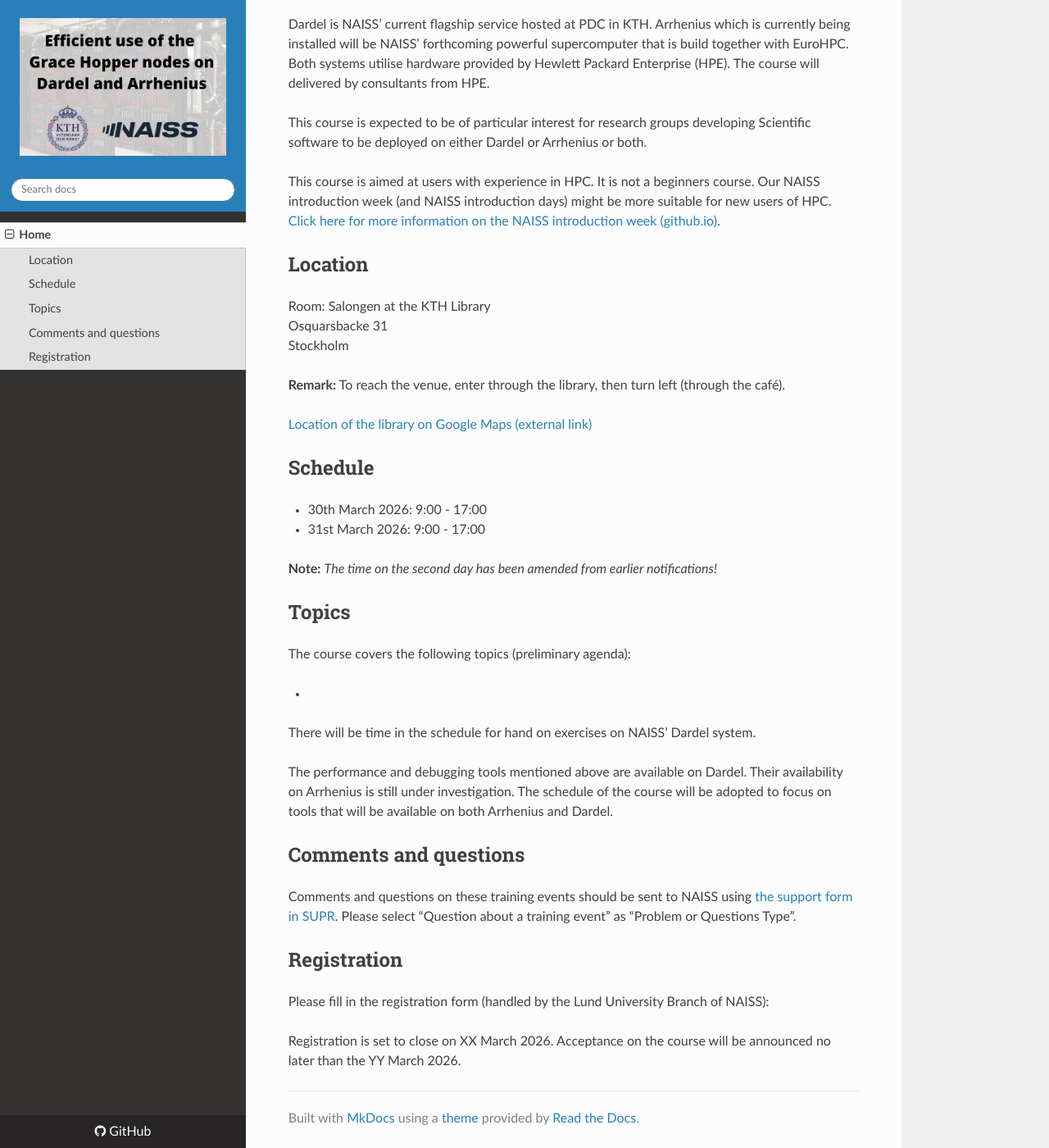
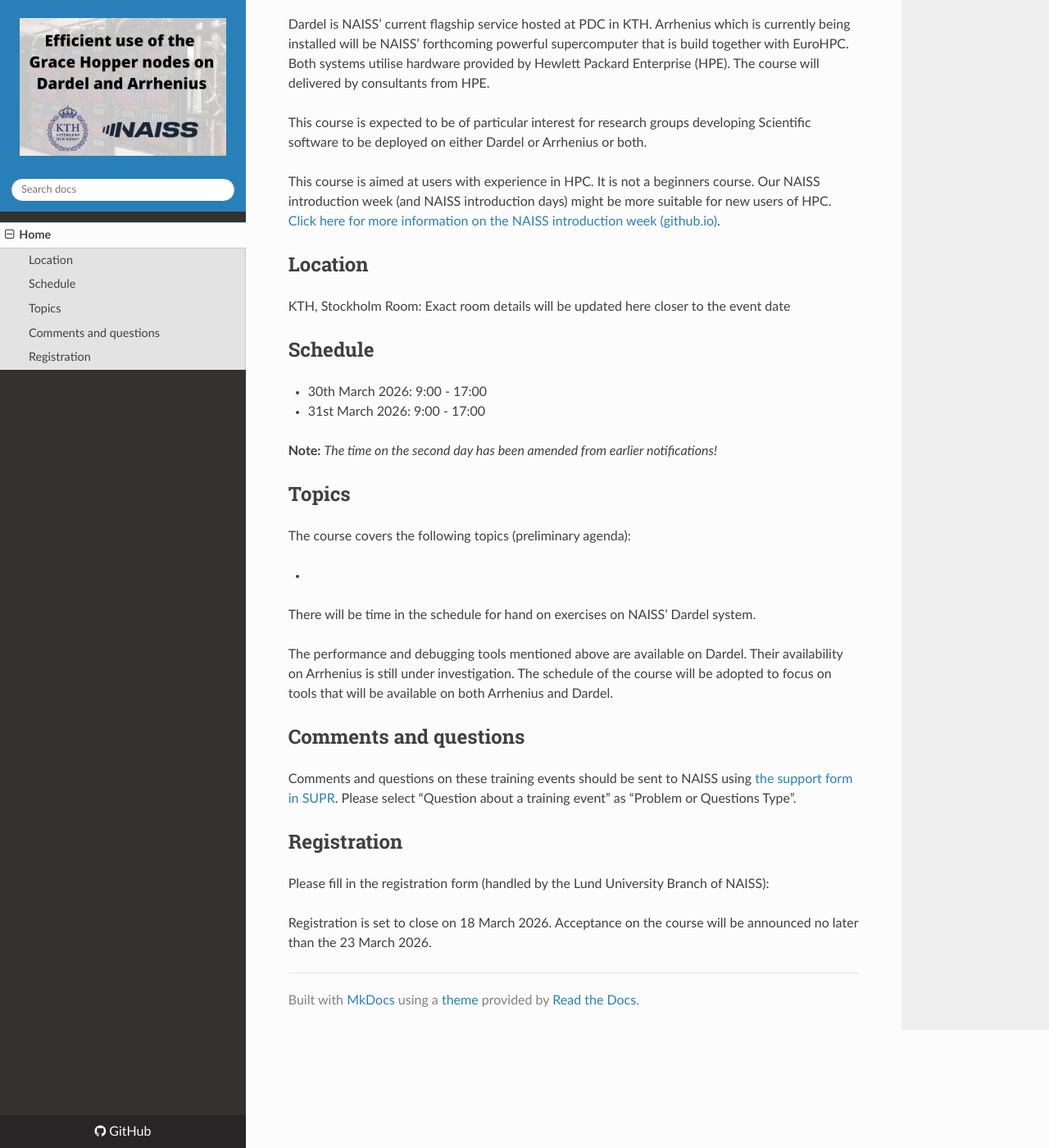
Before and after one commit to NAISS-Training/Using-Grace-Hopper, an MkDocs documentation site: the page built from docs/index.md, in a window 1280 px wide and 1400 px high, scrolled down 619 px. Shown: the whole window at 82% size. Built offline with MkDocs 1.6.1, drawn with Linux system fonts in a browser that asks for light colours; nearby versions of some CDN libraries.

Commit message:
Update index.md

```diff
--- a/docs/index.md
+++ b/docs/index.md
@@ -16,13 +16,9 @@
 
 ## Location
 
-Room: Salongen at the KTH Library
-Osquarsbacke 31
-Stockholm
+KTH, Stockholm
+Room: Exact room details will be updated here closer to the event date
 
-**Remark:** To reach the venue, enter through the library, then turn left (through the café).
-
-[Location of the library on Google Maps (external link)](https://www.google.com/maps/place/59°20'52.4%22N+18°04'23.1%22E/@59.347878,18.073089,802m/data=!3m2!1e3!4b1!4m4!3m3!8m2!3d59.347878!4d18.073089?entry=ttu&g_ep=EgoyMDI2MDEwNy4wIKXMDSoASAFQAw%3D%3D)
 
 ## Schedule
 
@@ -50,4 +46,4 @@
 
 Please fill in the registration form (handled by the Lund University Branch of NAISS): []()
 
-Registration is set to close on XX March 2026.  Acceptance on the course will be announced no later than the YY March 2026.
+Registration is set to close on 18 March 2026.  Acceptance on the course will be announced no later than the 23 March 2026.
```
